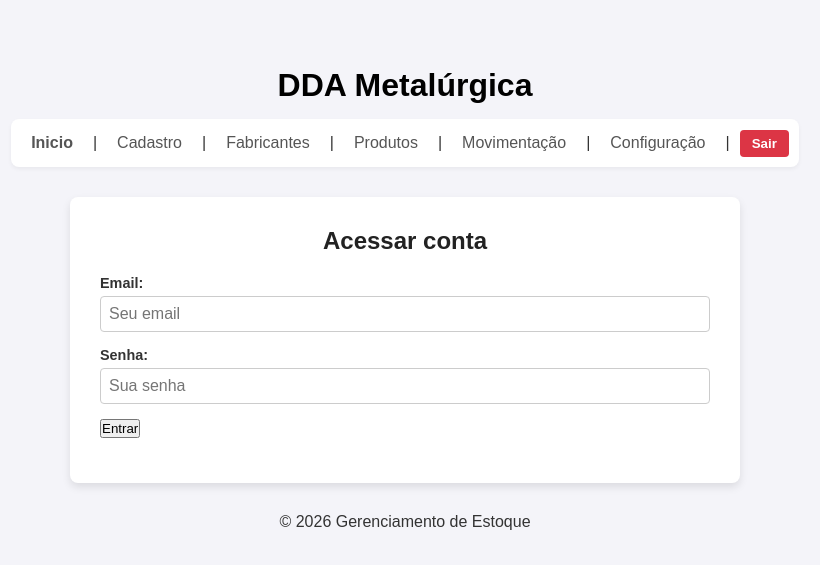
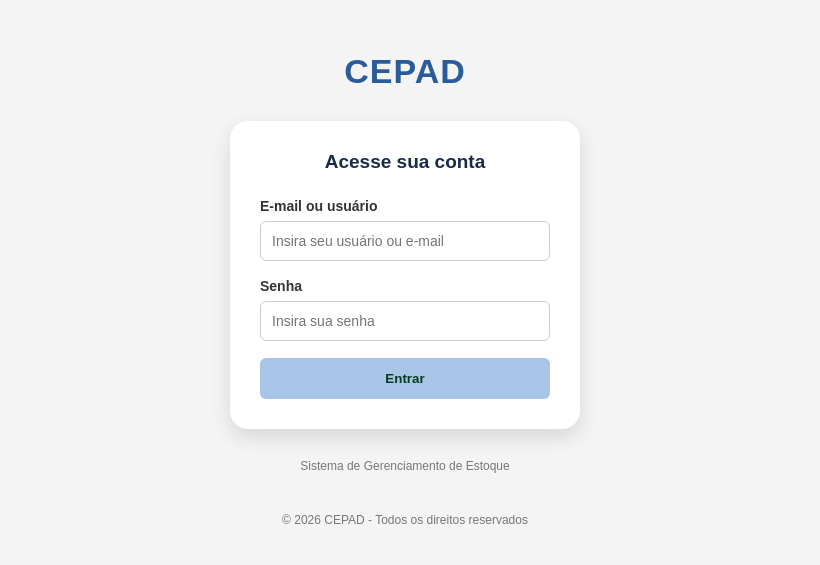
Before and after one commit to CaioPh/Projeto_dda_meta, a plain HTML site: page index.html in a window 1280 px wide. Shown: the part 101-666 px from the top of the page, without its empty margins (235-1055 px from the left). Drawn offline with Linux system fonts and the light colour scheme.

Commit message:
Nova Versão atualizada

```diff
--- a/index.html
+++ b/index.html
@@ -1,51 +1,51 @@
 <!DOCTYPE html>
 <html lang="pt-br">
+
 <head>
     <meta charset="UTF-8">
     <meta name="viewport" content="width=device-width, initial-scale=1.0">
-    <title>Login - DDA Metalúrgica</title>
+    <title>Login - CEPAD</title>
     <link rel="stylesheet" href="style.css">
 </head>
-<body>
-    <header>
-        <h1>DDA Metalúrgica</h1>
-    </header>
 
-    <nav>
-        <strong>Inicio</strong> |
-        <a href="cadastrar.html">Cadastro</a> |
-        <a href="fabricantes.html">Fabricantes</a> |
-        <a href="produtos.html">Produtos</a> |
-        <a href="movimentacao.html">Movimentação</a> |
-        <a href="configuracao.html">Configuração</a> |
-        <button>Sair</button>
-    </nav>
+<body class="login-page">
 
+    <div class="login-container">
 
-    <main>
-        <h2>Acessar conta</h2>
-         <form id="login" action="index.html" method="post">
-            <p>
-                <label for="user_email">Email:</label>
-                <input type="text" id="user_email" name="user_email" placeholder="Seu email" required>
-            </p>
+        <header class="login-brand">
+            <h1>CEPAD</h1>
+        </header>
 
-            <p>
-                <label for="senha_login">Senha:</label>
-                <input type="password" id="senha_login" name="senha_login" placeholder="Sua senha" required>
-            </p>
+        <main class="login-card">
 
-            <p>
-                <button type="submit">Entrar</button>
-            </p>
-        </form>
-    </main>
+            <h2>Acesse sua conta</h2>
 
-    <footer>
-        <p>&copy; 2026 Gerenciamento de Estoque</p>
-    </footer>
+            <form action="inicio.html" method="get">
 
-    <script src="script.js"> </script>
+                <label for="usuario">E-mail ou usuário</label>
+                <input type="text" id="usuario" name="usuario" placeholder="Insira seu usuário ou e-mail">
+
+                <label for="senha">Senha</label>
+                <input type="password" id="senha" name="senha" placeholder="Insira sua senha">
+
+                <button type="submit" class="login-button">
+                    Entrar
+                </button>
+
+            </form>
+
+        </main>
+
+        <p class="login-description">
+            Sistema de Gerenciamento de Estoque
+        </p>
+
+        <footer class="login-footer">
+            © 2026 CEPAD - Todos os direitos reservados
+        </footer>
+
+    </div>
 
 </body>
+
 </html>
--- a/style.css
+++ b/style.css
@@ -1,126 +1,257 @@
 
+/* CONFIGURAÇÕES GERAIS */
 
-/* Reset básico para consistência */
 * {
     margin: 0;
     padding: 0;
     box-sizing: border-box;
-    font-family: Arial, sans-serif;
+    font-family: Arial, Helvetica, sans-serif;
 }
 
-/* Centralização vertical e horizontal de todo o conteúdo */
 body {
-    display: flex;
-    flex-direction: column;
-    justify-content: center;
-    align-items: center;
     min-height: 100vh;
-    padding: 20px;
-    background-color: #f4f4f9;
+    background-color: #f4f5f7;
     color: #333;
+}
+
+/* CABEÇALHO DO SISTEMA */
+
+header {
+    width: 100%;
+    padding: 22px;
+    background-color: #182B49;
+    color: white;
     text-align: center;
 }
 
-/* Cabeçalho */
-header {
-    margin-bottom: 15px;
+header h1 {
+    font-size: 28px;
+    letter-spacing: 1px;
+    color: white;
 }
 
-header h1 {
-    font-size: 2rem;
-    color: black;
+/* MENU DE NAVEGAÇÃO */
+
+nav {
+    display: flex;
+    justify-content: center;
+    align-items: center;
+    flex-wrap: wrap;
+    gap: 8px;
+
+    width: 100%;
+    padding: 15px;
+
+    background-color: white;
+    box-shadow: 0 2px 8px rgba(0,0,0,0.08);
+    border-bottom: 1px solid #ddd;
 }
 
-/* Navegação */
-nav {
-    display: flex;
-    flex-wrap: wrap;
-    justify-content: center;
-    align-items: center;
-    gap: 10px;
-    margin-bottom: 30px;
-    padding: 10px;
-    background: #fff;
-    border-radius: 8px;
-    box-shadow: 0 2px 4px rgba(0,0,0,0.05);
-}
+nav a,
+nav strong {
+    display: inline-block;
+    padding: 10px 14px;
 
-nav a, nav strong {
     text-decoration: none;
-    color: #555;
-    padding: 5px 10px;
+    color: #344b49;
+    font-size: 14px;
+    border-radius: 6px;
+    transition: 0.2s;
 }
 
 nav a:hover {
-    color: #007BFF;
+    background-color: #e7f5ee;
+    color: #204996;
 }
 
-nav button {
+nav strong {
+    background-color: #e7f5ee;
+    color: #204996;
+}
+
+/* BOTÃO SAIR */
+
+nav button,
+nav a.sair {
     background-color: #dc3545;
     color: white;
     border: none;
-    padding: 6px 12px;
-    border-radius: 4px;
+    padding: 10px 20px;
+    border-radius: 6px;
+    cursor: pointer;
+    font-weight: bold;
+    text-decoration: none;
+}
+
+nav button:hover,
+nav a.sair:hover {
+    background-color: #bd2130;
+    color: white;
+}
+
+/* CONTEÚDO PRINCIPAL*/
+
+main {
+    width: 95%;
+    max-width: 1100px;
+    min-height: 250px;
+
+    margin: 30px auto;
+    padding: 30px;
+
+    background-color: white;
+    border-radius: 10px;
+    box-shadow: 0 3px 12px rgba(0,0,0,0.07);
+}
+
+main h2 {
+    margin-bottom: 25px;
+    color: #182B49;
+    font-size: 23px;
+}
+
+/* FORMULÁRIOS */
+
+main p {
+    margin-bottom: 18px;
+}
+
+label {
+    display: block;
+    margin-bottom: 7px;
+    font-size: 14px;
+    font-weight: bold;
+}
+
+input,
+select,
+textarea {
+    width: 100%;
+    padding: 11px;
+
+    border: 1px solid #ccc;
+    border-radius: 6px;
+
+    font-size: 14px;
+    outline: none;
+}
+
+input:focus,
+select:focus,
+textarea:focus {
+    border-color: #A8C5E8;
+    box-shadow: 0 0 4px rgba(21,155,101,0.2);
+}
+
+button {
+    padding: 10px 20px;
+    border: none;
+    border-radius: 6px;
     cursor: pointer;
     font-weight: bold;
 }
 
-nav button:hover {
-    background-color: #bd2130;
+/* RODAPÉ */
+
+footer {
+    width: 100%;
+    padding: 20px;
+    text-align: center;
+    color: #777;
+    font-size: 12px;
 }
 
-/* Caixa de Login (Main) */
-main {
-    background: #ffffff;
-    padding: 30px;
-    border-radius: 8px;
-    box-shadow: 0 4px 8px rgba(0, 0, 0, 0.1);
-    width: 100%;
-    max-width: 670px;   /* Garante que não estique demais em telas grandes */
-    margin-bottom: 30px;
+/* TELA DE LOGIN*/
+
+body.login-page {
+    min-height: 100vh;
+    display: flex;
+    justify-content: center;
+    align-items: center;
+    padding: 20px;
+    background-color: #f4f4f4;
 }
 
-main h2 {
-    margin-bottom: 20px;
-    color: #222;
+.login-container {
+    width: 100%;
+    max-width: 350px;
+    text-align: center;
 }
 
-/* Campos de Formulário */
-main p {
-    margin-bottom: 15px;
-    text-align: left; /* Alinha os labels à esquerda dentro do bloco centralizado */
+.login-page header.login-brand {
+    width: auto;
+    padding: 0;
+    margin: 0 0 20px;
+    background: transparent;
+    color: #2A5C99;
+    box-shadow: none;
+    border: none;
 }
 
-label {
-    display: block;
-    margin-bottom: 5px;
-    font-weight: bold;
-    font-size: 0.9rem;
+.login-page .login-brand h1 {
+    background: transparent;
+    color: #2A5C99;
+    font-size: 34px;
+    margin: 0;
+    padding: 0;
+    letter-spacing: 1px;
+}
+.login-card {
+    width: 100%;
+    padding: 30px;
+    background: white;
+    border-radius: 18px;
+    box-shadow: 0 8px 20px rgba(0,0,0,0.12);
+    text-align: left;
 }
 
-input[type="text"],
-input[type="password"] {
-    width: 100%;
-    padding: 8px;
-    border: 1px solid #ccc;
-    border-radius: 4px;
-    font-size: 1rem;
-    transition: border-color 0.2s;
+.login-card h2 {
+    text-align: center;
+    font-size: 19px;
+    margin-bottom: 25px;
 }
 
-input:focus {
-    border-color: #007BFF;
-    outline: none;
+.login-card input {
+    margin-bottom: 17px;
 }
 
-/* Rodapé */
-footer {
+.login-button {
     width: 100%;
-    max-width: 400px;
+    padding: 13px;
+    background-color: #A8C5E8;
+    color: #073b20;
 }
 
-footer h2 {
-    font-size: 0.85rem;
+.login-button:hover {
+    background-color: #A8C5E8;
+}
+
+.login-description,
+.login-footer {
+    margin-top: 20px;
+    text-align: center;
+    font-size: 12px;
     color: #777;
-    font-weight: normal;
 }
+
+/* RESPONSIVIDADE */
+
+@media (max-width: 600px) {
+
+    nav {
+        flex-direction: column;
+    }
+
+    nav a,
+    nav strong,
+    nav button {
+        width: 100%;
+        text-align: center;
+    }
+
+    main {
+        width: 100%;
+        padding: 20px;
+    }
+
+}
```
Also changed, not shown: cadastrar.html (+3 -4 lines), configuracao.html (+5 -6 lines), configuracao.js (added, +90 -0 lines), fabricantes.html (+9 -6 lines), inicio.html (added, +42 -0 lines), movimentacao.html (+5 -4 lines), produtos.html (+4 -4 lines).
